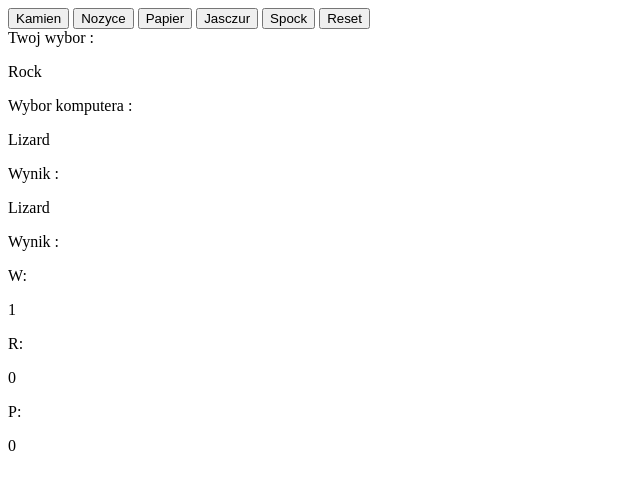
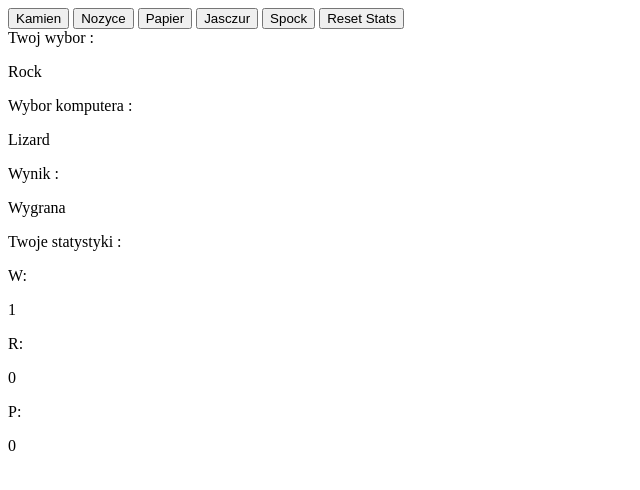
Before and after one commit to BlazeTM/paper-scissors-rock-game, a plain HTML site: page index.html in a window 1280 px wide. Both pictures are taken after a click on the button "Kamien". Shown: the whole page, without its empty margins (0-640 px from the left). Drawn offline with Linux system fonts and the light colour scheme.

Commit message:
wersja finalna bez grafiki

```diff
--- a/index.html
+++ b/index.html
@@ -11,13 +11,13 @@
     <button onclick="userPaper()" id="2">Papier</button>
     <button onclick="userLizard()" id="3">Jasczur</button>
     <button onclick="userSpock()" id="4">Spock</button>
-    <button onclick="reset()">Reset</button>
+    <button onclick="reset()">Reset Stats</button>
     <br>
     <div id="wyniki">
         Twoj wybor : <p id="userChoice"> </p>
         Wybor komputera : <p id="computerChoice"> </p>
         Wynik : <p id="results"></p>
-        <p>Wynik : </p>
+        <p>Twoje statystyki : </p>
         <p>W: </p>
         <p id="win"></p>
         <p>R: </p>
--- a/script.js
+++ b/script.js
@@ -166,7 +166,7 @@ function results(){
     document.getElementById("lose").innerHTML = computerWin;
     document.getElementById("userChoice").innerHTML = userChoice;
     document.getElementById("computerChoice").innerHTML = computerChoice;
-    document.getElementById("results").innerHTML = computerChoice;
+    document.getElementById("results").innerHTML = resultss;
 }
 
 function reset(){
```
